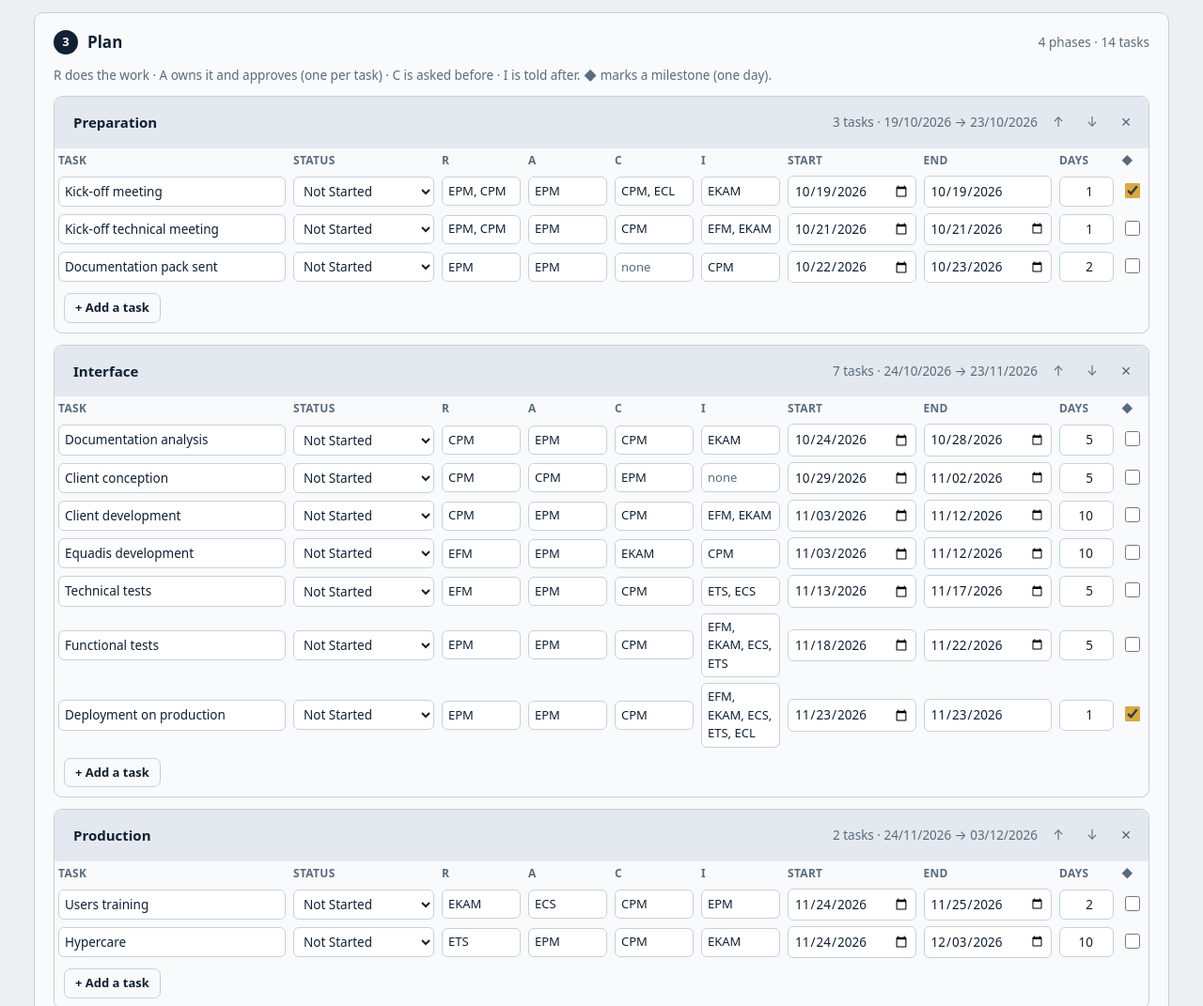
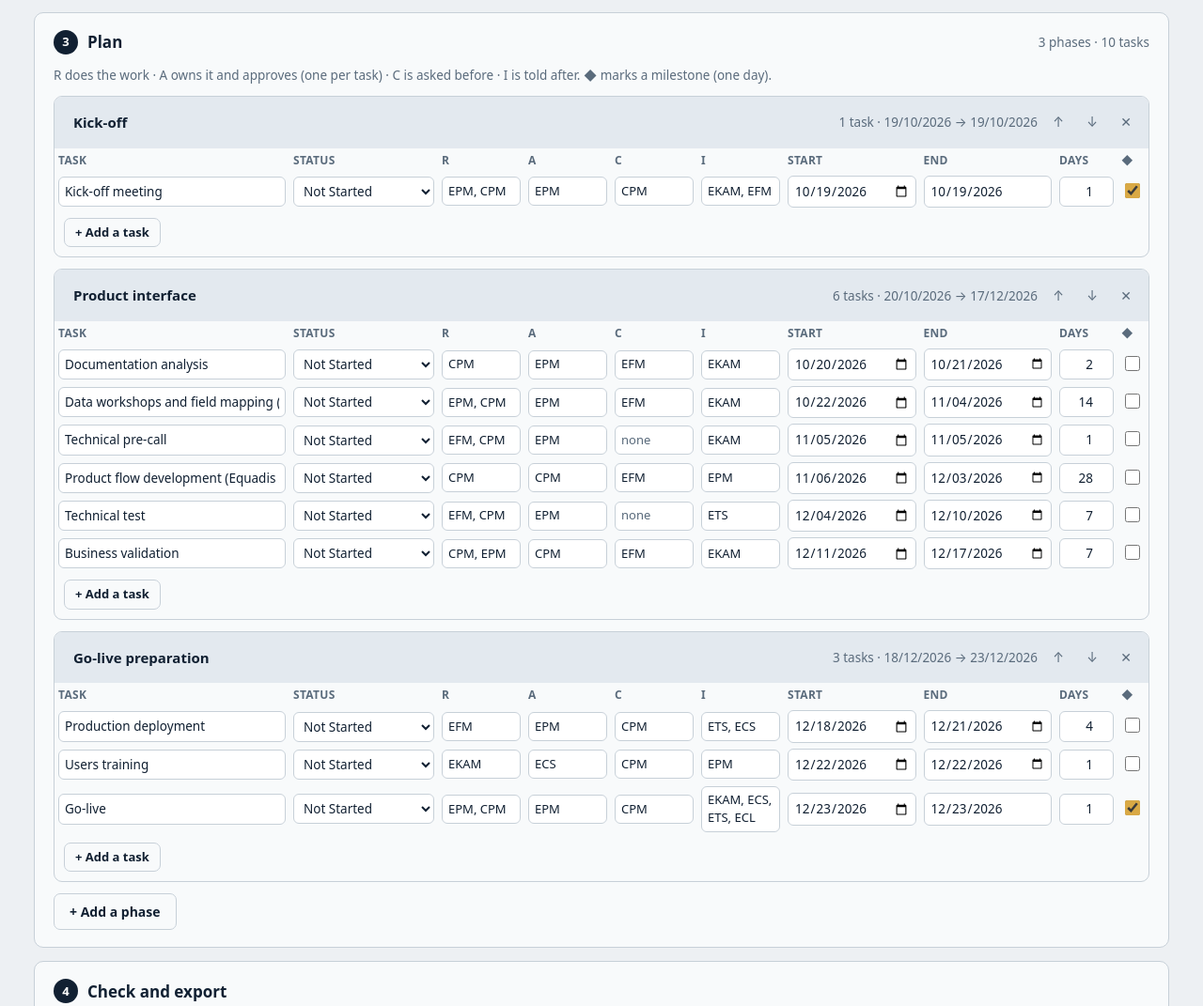
Before and after one commit to JamilJeitaniEquadis/tpm-portal, a plain HTML site: page project-planner/index.html in a window 1280 px wide. Shown: the part 1103-2174 px from the top of the page at 94% size. Drawn offline with Linux system fonts and the light colour scheme.

Commit message:
Publish: Project planner 1.4.0

```diff
--- a/project-planner/module.json
+++ b/project-planner/module.json
@@ -2,7 +2,7 @@
   "id": "project-planner",
   "name": "Project planner",
   "description": "One standard plan for every project: roles, phases, RACI and dates, with checks, then an Excel with the RACI and/or the Gantt.",
-  "version": "1.3.0",
+  "version": "1.4.0",
   "entry": "index.html",
   "audience": "Project managers"
 }
--- a/project-planner/planner.js
+++ b/project-planner/planner.js
@@ -37,14 +37,23 @@ const L = {
 let S = null, prevStart = null;
 const codes = s => String(s || '').split(/[,;\s]+/).map(x => x.trim().toUpperCase()).filter(Boolean);
 const newTask = (o = {}) => ({ id: uid(), name: '', status: 'ns', r: [], a: '', c: [], i: [], start: '', end: '', note: '', milestone: false, ...o });
-function fromTemplate(tp, start) {
-  const s0 = dn(start);
+/* day k of a template: calendar day, or k-th working day (Monday to Friday) for workdays templates */
+function addWorkdays(n, k) {
+  const wd = x => (new Date(x * 864e5).getUTCDay() + 6) % 7;     // 0 Monday ... 6 Sunday
+  while (wd(n) > 4) n++;
+  for (let i = 0; i < k; i++) { n++; while (wd(n) > 4) n++; }
+  return n;
+}
+function fromTemplate(tp, start, lang) {
+  const s0 = dn(start), fr = lang === 'fr';
+  const pick = v => Array.isArray(v) ? v[fr ? 1 : 0] : v;
+  const day = k => tp.workdays ? addWorkdays(s0, k) : s0 + k;
   return {
-    v: 1, id: uid() + uid(), project: { client: '', name: '', pm: '', start, lang: 'en', scale: 'week' },
+    v: 1, id: uid() + uid(), project: { client: '', name: '', pm: '', start, lang: fr ? 'fr' : 'en', scale: 'week' },
     roles: window.PLANNER_ROLES.map(r => ({ id: uid(), name: '', ...r })),
-    phases: tp.phases.map(p => ({ id: uid(), name: p.name, tasks: p.tasks.map(x => newTask({
-      name: x.name, r: codes(x.r), a: codes(x.a)[0] || '', c: codes(x.c), i: codes(x.i), milestone: !!x.milestone,
-      start: ds(s0 + x.d), end: ds(s0 + x.d + (x.milestone ? 0 : x.n - 1)) })) })),
+    phases: tp.phases.map(p => ({ id: uid(), name: pick(p.name), tasks: p.tasks.map(x => newTask({
+      name: pick(x.name), r: codes(x.r), a: codes(x.a)[0] || '', c: codes(x.c), i: codes(x.i), milestone: !!x.milestone,
+      start: ds(day(x.d)), end: ds(day(x.d + (x.milestone ? 0 : x.n - 1))) })) })),
   };
 }
 
@@ -483,13 +492,13 @@ $('#openFile').onchange = async e => {
 /* ---------- templates ---------- */
 const sel = $('#tpl');
 window.PLANNER_TEMPLATES.forEach(tp => { const o = el('option', null, tp.name + ' - ' + tp.note); o.value = tp.id; sel.appendChild(o); });
-sel.value = 'interface';
+sel.value = 'product';
 $('#tplGo').onclick = () => {
   const tp = window.PLANNER_TEMPLATES.find(x => x.id === sel.value);
   const filled = allTasks().some(t => t.name);
   if (filled && !confirm('Replace the current plan with the "' + tp.name + '" template? Project details are kept.')) return;
   const keep = S && S.project;
-  S = fromTemplate(tp, (keep && keep.start) || ds(monday(todayN()))); S.file = null;
+  S = fromTemplate(tp, (keep && keep.start) || ds(monday(todayN())), keep && keep.lang); S.file = null;
   if (keep) Object.assign(S.project, keep);
   renderAll();
 };
@@ -503,7 +512,7 @@ try {
     sync(); new MutationObserver(sync).observe(pd, { attributes: true, attributeFilter: ['data-theme'] }); document.querySelector('main').style.paddingTop = '8px'; }
 } catch (e) { /* another origin: keep the system theme */ }
 
-S = fromTemplate(window.PLANNER_TEMPLATES.find(x => x.id === 'interface'), ds(monday(todayN())));
+S = fromTemplate(window.PLANNER_TEMPLATES.find(x => x.id === 'product'), ds(monday(todayN())), 'en');
 /* ---------- project archive: a SharePoint folder synced on the laptop, through the TPM Desk's Claude link ----------
    Only when the planner runs inside the desk opened from its folder (file://). On the public portal the
    link refuses the call, and the card offers the SharePoint folder link instead. */
--- a/project-planner/templates.js
+++ b/project-planner/templates.js
@@ -1,6 +1,7 @@
 /* Project planner: the standard roles and the project templates.
    Each template is a list of phases; each task has its RACI by role code and its timing in days
-   from the project start (d = first day, n = length in days). Edit here to change every new plan. */
+   from the project start (d = first day, n = length in days; working days when the template says workdays).
+   A name can be [English, French]: the plan's Excel language picks one. Edit here to change every new plan. */
 window.PLANNER_ROLES = [
   { code: 'CPM',   title: 'Client project manager',               side: 'Client'  },
   { code: 'EPM',   title: 'Equadis project manager',              side: 'Equadis' },
@@ -20,30 +21,75 @@ const ms = (name, r, a, c, i, d) => t(name, r, a, c, i, d, 1, { milestone: true
 
 window.PLANNER_TEMPLATES = [
   { id: 'blank', name: 'Blank plan', note: 'One empty phase', phases: [{ name: 'Phase 1', tasks: [] }] },
+  /* Data interfaces, from the team's retroplannings (MS Project): durations in WORKING days, names in [English, French].
+     Products (~47 days), visuals (~27 days), or both in sequence (~63 days). */
   {
-    id: 'interface', name: 'Data integration interface', note: 'Product / logistics or photos interface with a client',
+    id: 'product', name: 'Product interface', note: 'Client product data flow into GAIA, about 10 weeks', workdays: true,
     phases: [
-      { name: 'Preparation', tasks: [
-        ms('Kick-off meeting', 'EPM, CPM', 'EPM', 'CPM, ECL', 'EKAM', 0),
-        t('Kick-off technical meeting', 'EPM, CPM', 'EPM', 'CPM', 'EFM, EKAM', 2, 1),
-        t('Documentation pack sent', 'EPM', 'EPM', '', 'CPM', 3, 2),
+      { name: ['Kick-off', 'Kick-off'], tasks: [
+        ms(['Kick-off meeting', 'Réunion de kick-off'], 'EPM, CPM', 'EPM', 'CPM', 'EKAM, EFM', 0),
       ] },
-      { name: 'Interface', tasks: [
-        t('Documentation analysis', 'CPM', 'EPM', 'CPM', 'EKAM', 5, 5),
-        t('Client conception', 'CPM', 'CPM', 'EPM', '', 10, 5),
-        t('Client development', 'CPM', 'EPM', 'CPM', 'EFM, EKAM', 15, 10),
-        t('Equadis development', 'EFM', 'EPM', 'EKAM', 'CPM', 15, 10),
-        t('Technical tests', 'EFM', 'EPM', 'CPM', 'ETS, ECS', 25, 5),
-        t('Functional tests', 'EPM', 'EPM', 'CPM', 'EFM, EKAM, ECS, ETS', 30, 5),
-        ms('Deployment on production', 'EPM', 'EPM', 'CPM', 'EFM, EKAM, ECS, ETS, ECL', 35),
+      { name: ['Product interface', 'Interface produits'], tasks: [
+        t(['Documentation analysis', 'Analyse de la documentation'], 'CPM', 'EPM', 'EFM', 'EKAM', 1, 2),
+        t(['Data workshops and field mapping (Excel file)', 'Workshops données et mapping des champs (fichier Excel)'], 'EPM, CPM', 'EPM', 'EFM', 'EKAM', 3, 10),
+        t(['Technical pre-call', 'Pré-call technique'], 'EFM, CPM', 'EPM', '', 'EKAM', 13, 1),
+        t(['Product flow development (Equadis XML format)', 'Développement du flux produits (format XML Equadis)'], 'CPM', 'CPM', 'EFM', 'EPM', 14, 20),
+        t(['Technical test', 'Test technique'], 'EFM, CPM', 'EPM', '', 'ETS', 34, 5),
+        t(['Business validation', 'Validation métier'], 'CPM, EPM', 'CPM', 'EFM', 'EKAM', 39, 5),
       ] },
-      { name: 'Production', tasks: [
-        t('Users training', 'EKAM', 'ECS', 'CPM', 'EPM', 36, 2),
-        t('Hypercare', 'ETS', 'EPM', 'CPM', 'EKAM', 36, 10),
+      { name: ['Go-live preparation', 'Préparation du go-live'], tasks: [
+        t(['Production deployment', 'Déploiement en production'], 'EFM', 'EPM', 'CPM', 'ETS, ECS', 44, 2),
+        t(['Users training', 'Formation des utilisateurs'], 'EKAM', 'ECS', 'CPM', 'EPM', 46, 1),
+        ms(['Go-live', 'Go-live'], 'EPM, CPM', 'EPM', 'CPM', 'EKAM, ECS, ETS, ECL', 47),
       ] },
-      { name: 'Governance', tasks: [
-        t('Weekly project committee call', 'EPM', 'EPM', 'CPM', 'EKAM', 0, 46),
-        t('Steering committee call (every two weeks)', 'EPM', 'EPM', 'CPM, ECL', 'EKAM', 0, 46),
+    ],
+  },
+  {
+    id: 'visuals', name: 'Visuals interface', note: 'Client photos and documents flow into GAIA, about 6 weeks', workdays: true,
+    phases: [
+      { name: ['Kick-off', 'Kick-off'], tasks: [
+        ms(['Kick-off meeting', 'Réunion de kick-off'], 'EPM, CPM', 'EPM', 'CPM', 'EKAM, EFM', 0),
+      ] },
+      { name: ['Visuals interface', 'Interface visuels'], tasks: [
+        t(['Documentation analysis', 'Analyse de la documentation'], 'CPM', 'EPM', 'EFM', 'EKAM', 1, 1),
+        t(['Visuals field mapping (Excel file)', 'Mapping des champs visuels (fichier Excel)'], 'CPM, EPM', 'EPM', 'EFM', '', 2, 5),
+        t(['Technical pre-call', 'Pré-call technique'], 'EFM, CPM', 'EPM', '', 'EKAM', 7, 1),
+        t(['Visuals flow development (Equadis XML format)', 'Développement du flux visuels (format XML Equadis)'], 'CPM', 'CPM', 'EFM', 'EPM', 8, 10),
+        t(['Technical test', 'Test technique'], 'EFM, CPM', 'EPM', '', 'ETS', 18, 3),
+        t(['Business validation', 'Validation métier'], 'CPM, EPM', 'CPM', 'EFM', 'EKAM', 21, 2),
+      ] },
+      { name: ['Go-live preparation', 'Préparation du go-live'], tasks: [
+        t(['Production deployment', 'Déploiement en production'], 'EFM', 'EPM', 'CPM', 'ETS, ECS', 23, 2),
+        t(['Users training', 'Formation des utilisateurs'], 'EKAM', 'ECS', 'CPM', 'EPM', 25, 1),
+        ms(['Go-live', 'Go-live'], 'EPM, CPM', 'EPM', 'CPM', 'EKAM, ECS, ETS, ECL', 26),
+      ] },
+    ],
+  },
+  {
+    id: 'product-visuals', name: 'Product and visuals interfaces', note: 'Products first, then visuals, one go-live, about 13 weeks', workdays: true,
+    phases: [
+      { name: ['Kick-off', 'Kick-off'], tasks: [
+        ms(['Kick-off meeting', 'Réunion de kick-off'], 'EPM, CPM', 'EPM', 'CPM', 'EKAM, EFM', 0),
+      ] },
+      { name: ['Product interface', 'Interface produits'], tasks: [
+        t(['Documentation analysis', 'Analyse de la documentation'], 'CPM', 'EPM', 'EFM', 'EKAM', 1, 2),
+        t(['Data workshops: final data model', 'Workshops analyse des données : modèle de données final'], 'EPM, CPM', 'EPM', 'EFM', 'EKAM', 3, 10),
+        t(['Technical pre-call', 'Pré-call technique'], 'EFM, CPM', 'EPM', '', 'EKAM', 13, 1),
+        t(['Product flow development (Equadis XML format)', 'Développement du flux produits (format XML Equadis)'], 'CPM', 'CPM', 'EFM', 'EPM', 14, 20),
+        t(['Technical test', 'Test technique'], 'EFM, CPM', 'EPM', '', 'ETS', 34, 5),
+        t(['Business validation', 'Validation métier'], 'CPM, EPM', 'CPM', 'EFM', 'EKAM', 39, 5),
+      ] },
+      { name: ['Visuals interface', 'Interface visuels'], tasks: [
+        t(['Documentation analysis', 'Analyse de la documentation'], 'CPM', 'EPM', 'EFM', 'EKAM', 44, 1),
+        t(['Technical pre-call', 'Pré-call technique'], 'EFM, CPM', 'EPM', '', 'EKAM', 45, 1),
+        t(['Visuals flow development (Equadis XML format)', 'Développement du flux visuels (format XML Equadis)'], 'CPM', 'CPM', 'EFM', 'EPM', 46, 10),
+        t(['Technical test', 'Test technique'], 'EFM, CPM', 'EPM', '', 'ETS', 56, 2),
+        t(['Business validation', 'Validation métier'], 'CPM, EPM', 'CPM', 'EFM', 'EKAM', 58, 2),
+      ] },
+      { name: ['Go-live preparation', 'Préparation du go-live'], tasks: [
+        t(['Production deployment', 'Déploiement en production'], 'EFM', 'EPM', 'CPM', 'ETS, ECS', 60, 1),
+        t(['Users training', 'Formation des utilisateurs'], 'EKAM', 'ECS', 'CPM', 'EPM', 61, 1),
+        ms(['Go-live', 'Go-live'], 'EPM, CPM', 'EPM', 'CPM', 'EKAM, ECS, ETS, ECL', 62),
       ] },
     ],
   },
```
Also changed, not shown: index.html (+1 -1 lines).
